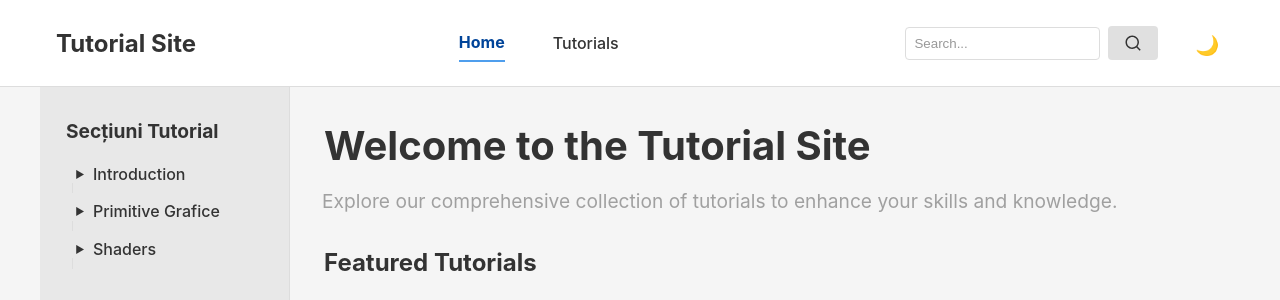
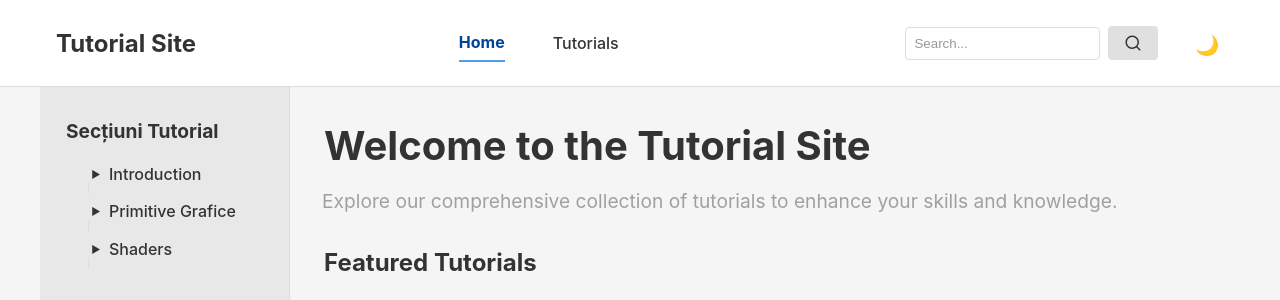
Before and after one commit to Lung-Alexandra/tutorial-site, a Next.js app: page / in a window 1280 px wide. Shown: the top 300 px of the page. Built offline with nearby package versions, Linux system fonts and the light colour scheme.

Commit message:
added mergin to lists inside tutorial

```diff
--- a/public/css/base.css
+++ b/public/css/base.css
@@ -45,6 +45,10 @@ ul, li {
     margin: 0;
 }
 
+.tutorial-content ul, li {
+    margin-inline-start: 16px;
+}
+
 header, nav, section, article, aside, footer, hgroup {
     display: block;
 }
@@ -78,9 +82,6 @@ h1, h2, h3, h4, h5, h6 {
     font-weight: 700;
 }
 
-ul {
-    margin-bottom: 0px;
-}
 
 p {
     font-size: 15px;
```
